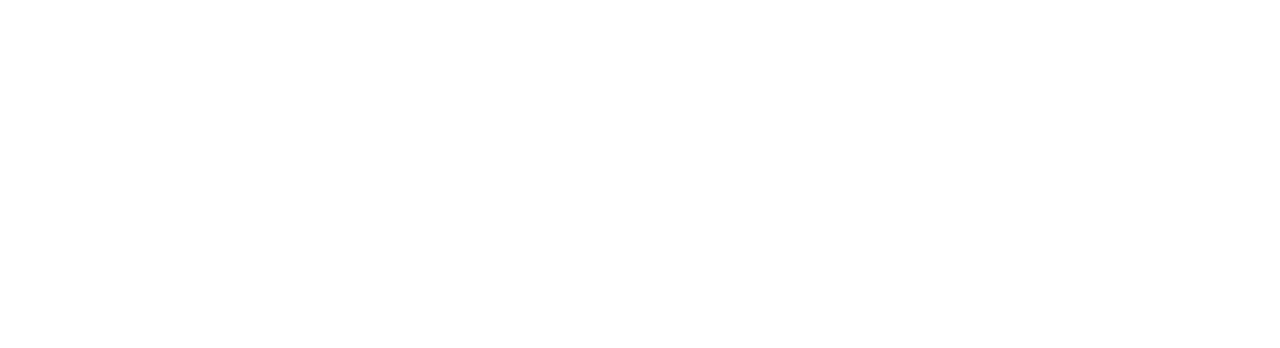
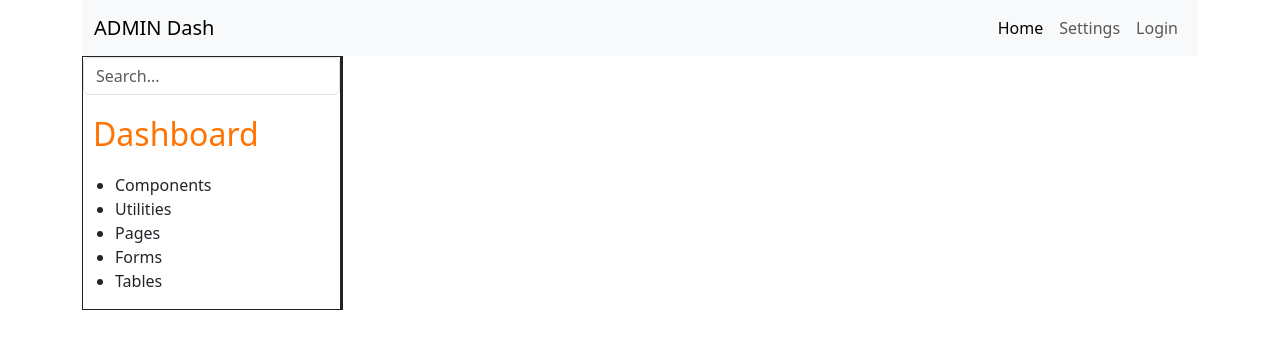
Before and after one commit to 1001hadi/dashboards, a plain HTML site: page index.html in a window 1280 px wide. Drawn offline with nearby package versions, Linux system fonts and the light colour scheme.

Commit message:
html file updated

```diff
--- a/index.html
+++ b/index.html
@@ -3,8 +3,63 @@
   <head>
     <meta charset="UTF-8" />
     <meta name="viewport" content="width=device-width, initial-scale=1.0" />
+    <link
+      href="https://cdn.jsdelivr.net/npm/bootstrap@5.3.3/dist/css/bootstrap.min.css"
+      rel="stylesheet"
+      integrity="sha384-QWTKZyjpPEjISv5WaRU9OFeRpok6YctnYmDr5pNlyT2bRjXh0JMhjY6hW+ALEwIH"
+      crossorigin="anonymous"
+    />
     <link rel="stylesheet" href="./styles/style.css" />
     <title>Dashboard</title>
   </head>
-  <body></body>
+  <body>
+    <div class="container">
+      <nav class="navbar navbar-expand-lg bg-body-tertiary">
+        <div class="container-fluid">
+          <a class="navbar-brand" href="#">ADMIN Dash</a>
+          <div class="float-right" id="navbarNav">
+            <ul class="navbar-nav">
+              <li class="nav-item">
+                <a class="nav-link active" aria-current="page" href="#">Home</a>
+              </li>
+              <li class="nav-item">
+                <a class="nav-link" href="#">Settings</a>
+              </li>
+              <li class="nav-item">
+                <a class="nav-link" href="#">Login</a>
+              </li>
+            </ul>
+          </div>
+        </div>
+      </nav>
+      <div class="main-section">
+        <div id="box" class="menu">
+          <div class="search">
+            <form class="form-inline">
+              <div class="input-group">
+                <input
+                  type="text"
+                  class="form-control"
+                  placeholder="Search..."
+                  aria-label="Username"
+                  aria-describedby="basic-addon1"
+                />
+              </div>
+            </form>
+          </div>
+          <div class="menu-item">
+            <h1>Dashboard</h1>
+            <ul>
+              <li class="item">Components</li>
+              <li class="item">Utilities</li>
+              <li class="item">Pages</li>
+              <li class="item">Forms</li>
+              <li class="item">Tables</li>
+            </ul>
+          </div>
+        </div>
+        <div id="box" class="info"></div>
+      </div>
+    </div>
+  </body>
 </html>
--- a/styles/style.css
+++ b/styles/style.css
@@ -0,0 +1,20 @@
+* {
+  padding: 0;
+  margin: 0;
+}
+
+.main-section {
+  display: flex;
+}
+
+#box {
+  border: 1px solid #222;
+}
+
+.main-section h1 {
+  margin: 20px 0;
+  padding: 0 10px;
+  font-size: 2rem;
+  color: rgb(255, 115, 0);
+  /* border: 1px solid #222; */
+}
```
